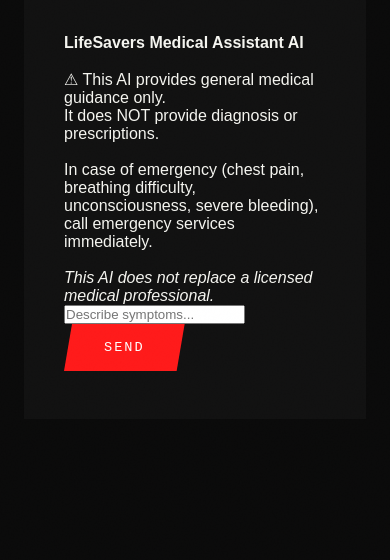
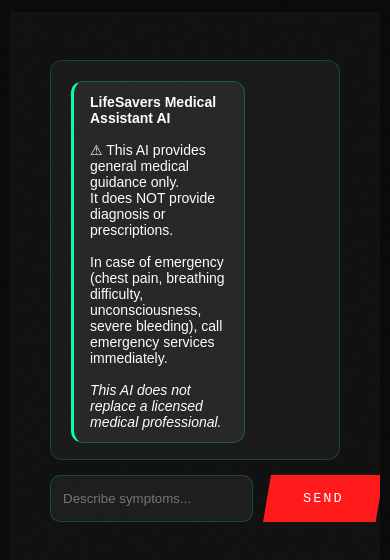
Before and after one commit to TuhinMandal27/Diversion2k26, a website: page public/chatbot.html in a window 390 px wide. Shown: the part 218-778 px from the top of the page. Drawn offline with Linux system fonts and the light colour scheme.

Commit message:
ai voice added

```diff
--- a/public/css/style.css
+++ b/public/css/style.css
@@ -1074,3 +1074,120 @@ video {
 .logout-link:hover {
   color: #fff;
 }
+
+/* ===============================
+   CHATBOT STYLES
+   THE LIFE SAVERS THEME
+   =============================== */
+
+.chatbot-container{
+    max-width:800px;
+    margin:100px auto 40px;
+}
+
+/* Chat Box */
+.chat-box{
+    background: rgba(255,255,255,0.04);
+    border:1px solid rgba(0,255,178,0.2);
+    border-radius:12px;
+    padding:20px;
+    height:500px;
+    overflow-y:auto;
+    margin-bottom:15px;
+    backdrop-filter: blur(10px);
+}
+
+/* Messages */
+.message{
+    margin-bottom:15px;
+    display:flex;
+}
+
+.message.user{
+    justify-content:flex-end;
+}
+
+.message.ai{
+    justify-content:flex-start;
+}
+
+/* Bubble */
+.message-bubble{
+    padding:12px 16px;
+    border-radius:12px;
+    max-width:70%;
+    font-size:14px;
+    font-family:'Outfit', sans-serif;
+}
+
+/* User message */
+.message.user .message-bubble{
+    background: linear-gradient(90deg,#00ffb2,#007cf0);
+    color:#001a14;
+    font-weight:600;
+}
+
+/* AI message */
+.message.ai .message-bubble{
+    background: rgba(255,255,255,0.06);
+    border:1px solid rgba(0,255,178,0.25);
+    color:#ffffff;
+}
+
+/* Input section */
+.chat-input{
+    display:flex;
+    gap:10px;
+}
+
+.chat-input input{
+    flex:1;
+    padding:12px;
+    border-radius:10px;
+    border:1px solid rgba(0,255,178,0.2);
+    background: rgba(255,255,255,0.05);
+    color:white;
+    font-family:'Outfit', sans-serif;
+    outline:none;
+}
+
+.chat-input input:focus{
+    border-color:#00ffb2;
+}
+
+/* Scrollbar */
+.chat-box::-webkit-scrollbar{
+    width:6px;
+}
+
+.chat-box::-webkit-scrollbar-track{
+    background:transparent;
+}
+
+.chat-box::-webkit-scrollbar-thumb{
+    background:#00ffb2;
+    border-radius:10px;
+}
+
+/* Typing animation */
+.typing{
+    opacity:0.7;
+    font-style:italic;
+}
+
+/* Mobile */
+@media(max-width:768px){
+
+.chatbot-container{
+    margin-top:80px;
+    padding:10px;
+}
+
+.chat-box{
+    height:400px;
+}
+
+}
+.message.ai:first-child .message-bubble {
+  border-left: 3px solid var(--accent);
+}
--- a/public/js/chatbot.js
+++ b/public/js/chatbot.js
@@ -1,3 +1,23 @@
+function speakText(text) {
+
+  if (!("speechSynthesis" in window)) {
+    console.log("Speech not supported");
+    return;
+  }
+
+  const cleanText = text.replace(/<[^>]*>/g, "");
+
+  const speech = new SpeechSynthesisUtterance(cleanText);
+
+  speech.rate = 1;
+  speech.pitch = 1;
+  speech.volume = 1;
+
+  speech.lang = "en-US";
+
+  window.speechSynthesis.cancel(); // stop previous speech
+  window.speechSynthesis.speak(speech);
+}
 async function sendMessage() {
 
   const chatBox = document.getElementById("chatBox");
@@ -22,6 +42,8 @@ async function sendMessage() {
 
     document.querySelector(".message.ai:last-child")?.remove();
     addMessage(data.reply, "ai");
+    speakText(data.reply);
+
 
   } catch (error) {
     document.querySelector(".message.ai:last-child")?.remove();
@@ -29,6 +51,9 @@ async function sendMessage() {
   }
 
 }
+
+
+
 
 function addMessage(text, sender) {
 
--- a/server/app.js
+++ b/server/app.js
@@ -1,11 +1,16 @@
+require("dotenv").config();
 const express = require("express");
 const cors = require("cors");
 const path = require("path");
+
 
 const authRoutes = require("./routes/auth.routes");
 const sosRoutes = require("./routes/sos.routes");
 const hospitalRoutes = require("./routes/hospital.routes");
 const aiRoutes = require("./routes/ai.routes");
+const chatbotRoute = require("./routes/chatbot.routes");
+
+
 
 
 const app = express();
@@ -29,6 +34,7 @@ app.use("/api/auth", authRoutes);
 app.use("/api/sos", sosRoutes);
 app.use("/api/hospitals", hospitalRoutes);
 app.use("/api/ai", aiRoutes);
+app.use("/api/chatbot", chatbotRoute);
 
 
 app.listen(3000, () => {
```
Also changed, not shown: public/index.html (+1 -0 lines).
